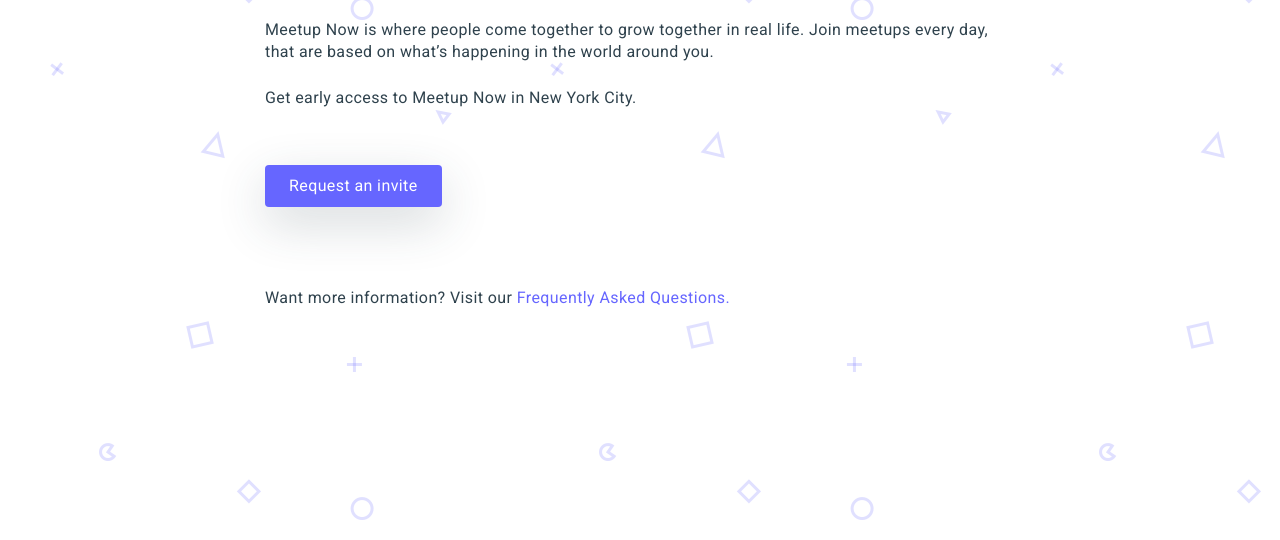
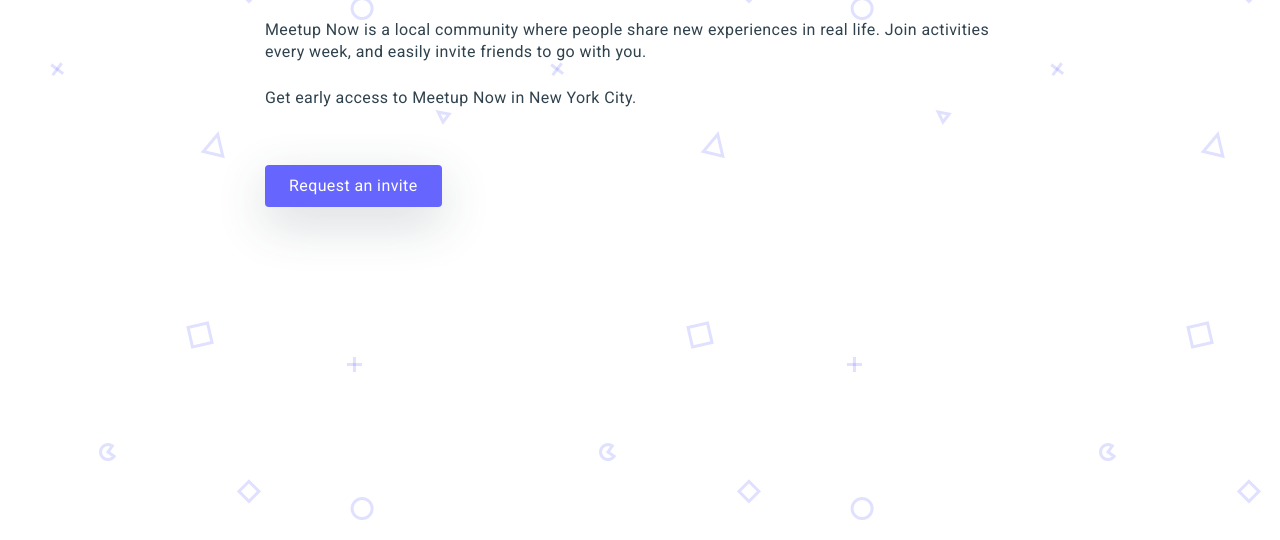
Before and after one commit to WooodHead/now-backend, a website: page packages/now-api/public/index.html in a window 1280 px wide. Shown: the part 260-800 px from the top of the page. Drawn offline with Linux system fonts and the light colour scheme; files that its build step writes are made by us from their sources; files whose address does not match are found by name.

Commit message:
Merge pull request #229 from meetup/update_homepage
update homepage copy

```diff
--- a/packages/now-api/public/index.html
+++ b/packages/now-api/public/index.html
@@ -35,14 +35,12 @@
       <h2>
         <span class="purpleHeader">Meetup Now</span>
         <br /> Join the Moment</h2>
-      <p>Meetup Now is where people come together to grow together in real life. Join meetups every day, that are based on what’s
-        happening in the world around you.</p>
+      <p>Meetup Now is a local community where people share new experiences in real life. Join activities every week, and easily invite friends to go with you.</p>
       <p>Get early access to Meetup Now in New York City.</p>
       <div class="invite">
         <a href="https://now.meetup.com/invite">Request an invite</a>
       </div>
     </div>
-    Want more information? Visit our <a href="/faq">Frequently Asked Questions.</a>
     <!--👋 We're invite-only right now...
       <div class="stores">
         <a href="https://itunes.apple.com/us/app/now-by-meetup/id1377460303?ls=1&amp;mt=8"><img src="public/img/appstore.svg" alt="Download on the App store" /></a>
```
